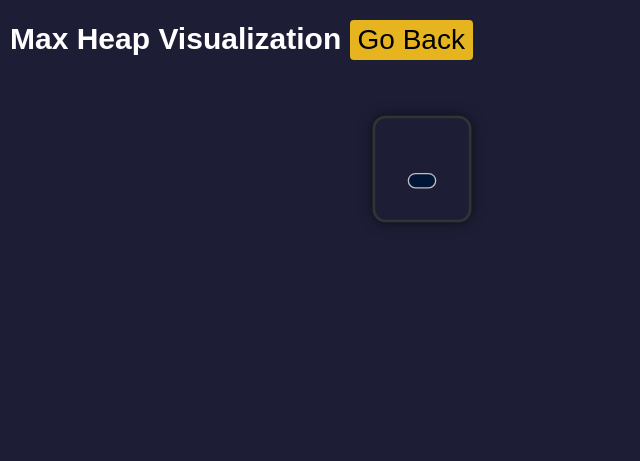
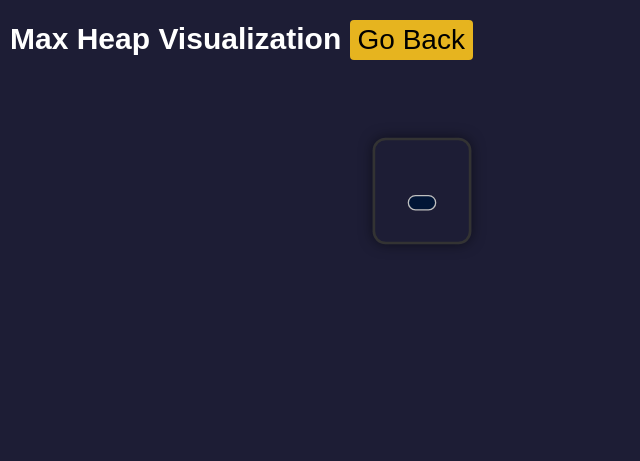
Before and after one commit to AndrewidRizk/DataSrtucture, a Flask app: page /max_heap in a window 1280 px wide. Shown: the top 461 px of the page, without its empty margins (0-640 px from the left). Run offline with Flask 2, Linux system fonts and the light colour scheme.

Commit message:
Update styles.css

```diff
--- a/static/styles.css
+++ b/static/styles.css
@@ -235,7 +235,7 @@
 
 .tree {
     display: inline-block;
-    margin: 10% auto 0;
+    margin: 150px auto 0;
     padding: 20px;
     border: 2px solid #333;
     border-radius: 10px;
@@ -271,6 +271,7 @@
         transform: scale(1.4);
         margin-bottom: 10%;
         margin-left: 10%;
+        margin-top: 300px;
     }
     .bst-functions {
         margin-left: 1%;
```
